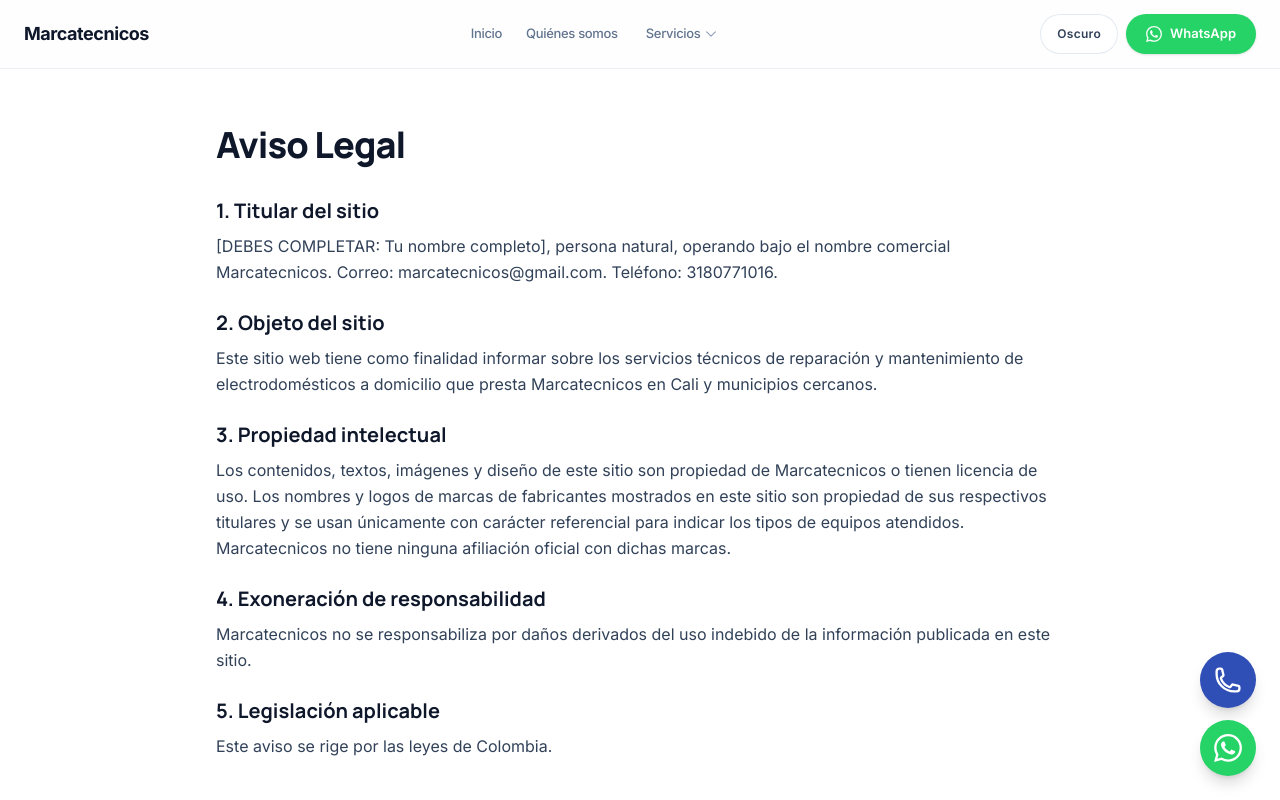
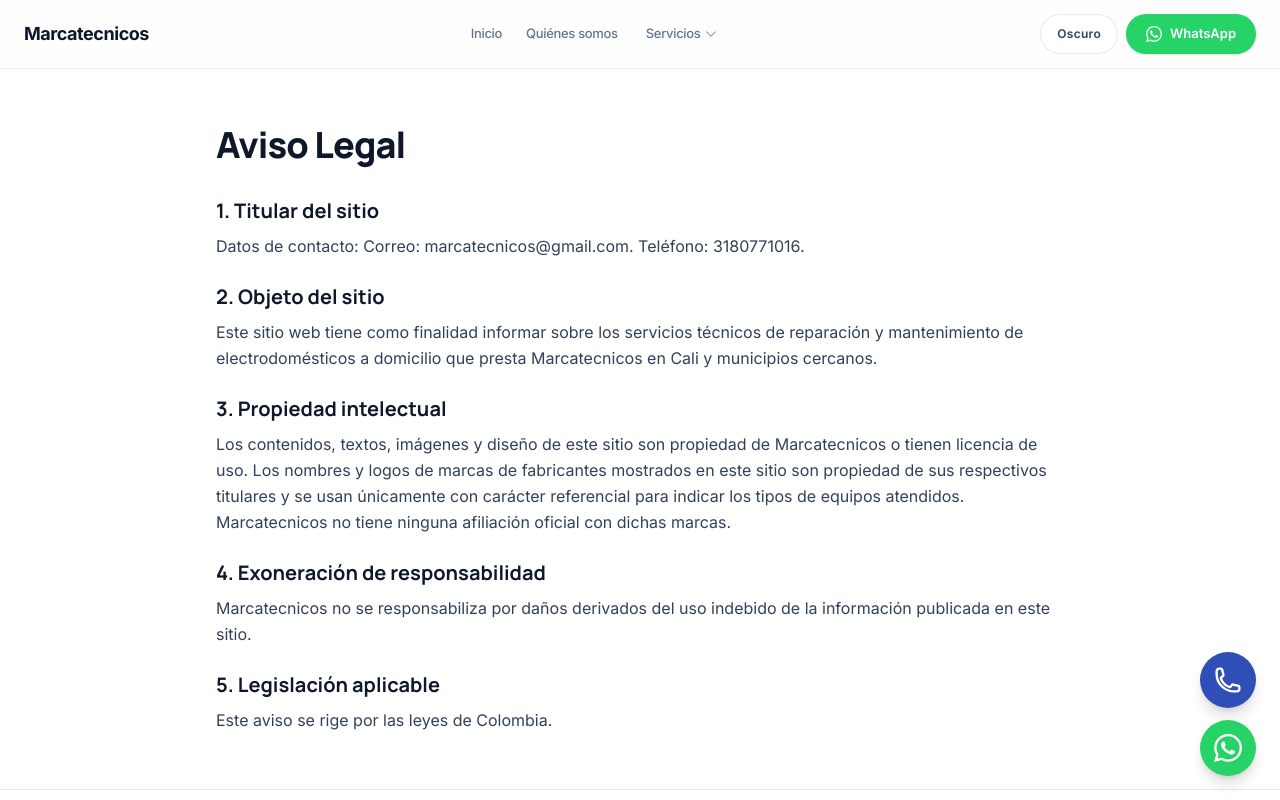
Before and after one commit to ronibermeo/serviHogar, a Next.js app: page /aviso-legal in a window 1280 px wide. Shown: the top 800 px of the page. Built offline with nearby package versions, Linux system fonts and the light colour scheme.

Commit message:
Actualiza el Aviso Legal para mostrar solo datos de contacto.
Se elimina el texto pendiente del titular y se deja únicamente correo y teléfono en esa sección.

Made-with: Cursor

```diff
--- a/src/app/aviso-legal/page.tsx
+++ b/src/app/aviso-legal/page.tsx
@@ -21,9 +21,7 @@ export default function AvisoLegalPage() {
             <section>
               <h2 className="text-xl font-bold text-slate-900">1. Titular del sitio</h2>
               <p className="mt-2">
-                {/* TODO: completar */}
-                [DEBES COMPLETAR: Tu nombre completo], persona natural, operando bajo el nombre comercial
-                Marcatecnicos. Correo: marcatecnicos@gmail.com. Teléfono: 3180771016.
+                Datos de contacto: Correo: marcatecnicos@gmail.com. Teléfono: 3180771016.
               </p>
             </section>
 
```
